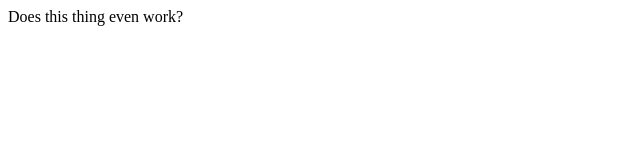
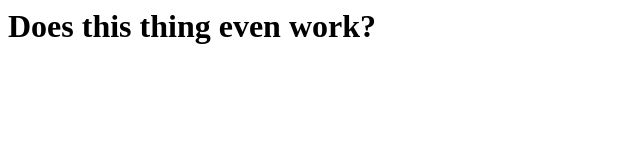
Before and after one commit to Govindmenon69/mk-website, a plain HTML site: page index.html in a window 1280 px wide. Shown: the whole page, without its empty margins (0-640 px from the left). Drawn offline with Linux system fonts and the light colour scheme.

Commit message:
Update index.html

```diff
--- a/index.html
+++ b/index.html
@@ -1,6 +1,6 @@
 <html>
 
-<ht>
+<h1>
   Does this thing even work?
 </h1>
 
```
